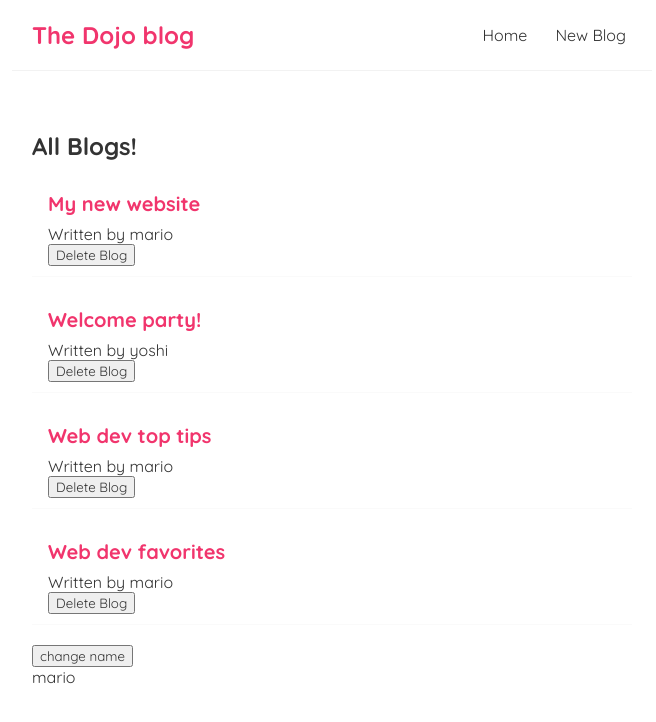
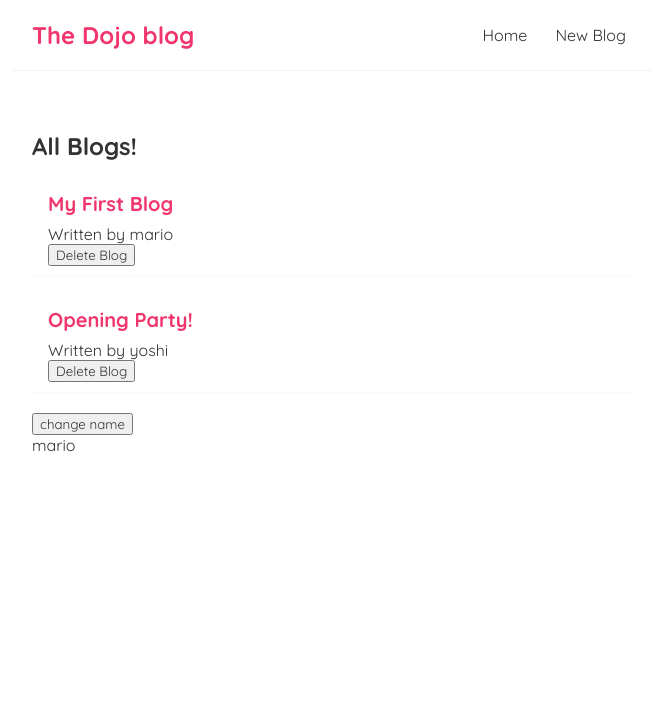
Before and after one commit to otondi-willis/Dojo-Blog, a React (Create React App) app: page / in a window 1280 px wide. Shown: the top 722 px of the page, without its empty margins (308-964 px from the left). Built offline with nearby package versions, Linux system fonts and the light colour scheme; data requests are answered from the project's data file.

Commit message:
fetching data with useEffect

```diff
--- a/src/Home.js
+++ b/src/Home.js
@@ -2,13 +2,7 @@
 import BlogList from './Bloglist';
 
 const Home = () => {
-    const [blogs, setBlogs] = useState([
-        {title:'My new website', body: 'lorem ipsum...', author:'mario', id:1},
-        {title:'Welcome party!', body: 'lorem ipsum...', author:'yoshi', id:2},
-        {title:'Web dev top tips', body: 'lorem ipsum...', author:'mario', id:3},
-        {title:'Web dev favorites', body: 'lorem ipsum...', author:'mario', id:4}
-
-    ]);
+    const [blogs, setBlogs] = useState(null);
 
     const [name, setName] = useState('mario');
 
@@ -17,13 +11,19 @@
         setBlogs(newBlogs);
     }
     useEffect(()=>{
-        console.log('use effect ran');
-        console.log(name);
+       fetch( 'http://localhost:8000/blogs' )
+       .then(res => {
+        return res.json();
+       })
+       .then(data=>{
 
-    },[name]);
+        setBlogs(data);
+       });
+
+    },[]);
     return (
         <div className="home">
-            <BlogList blogs={blogs} title="All Blogs!" handleDelete={handleDelete}/>
+            {blogs && <BlogList blogs={blogs} title="All Blogs!" handleDelete={handleDelete}/>}
             <button onClick={()=>{setName('luigi')}}>change name</button>
             <p>{ name }</p>
         </div>
```
